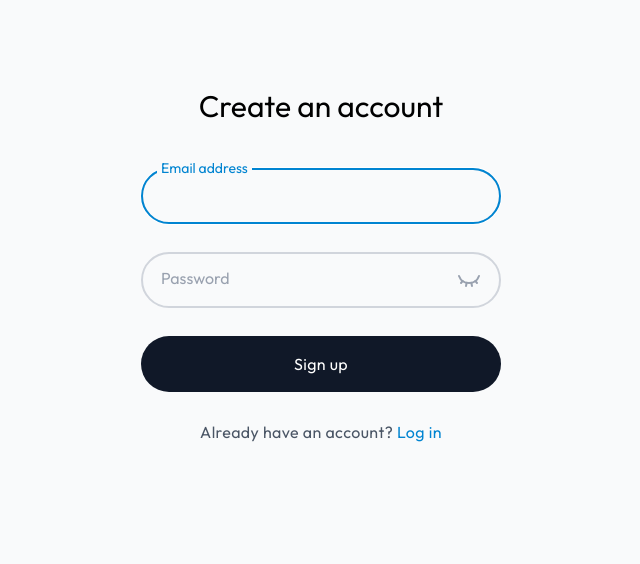
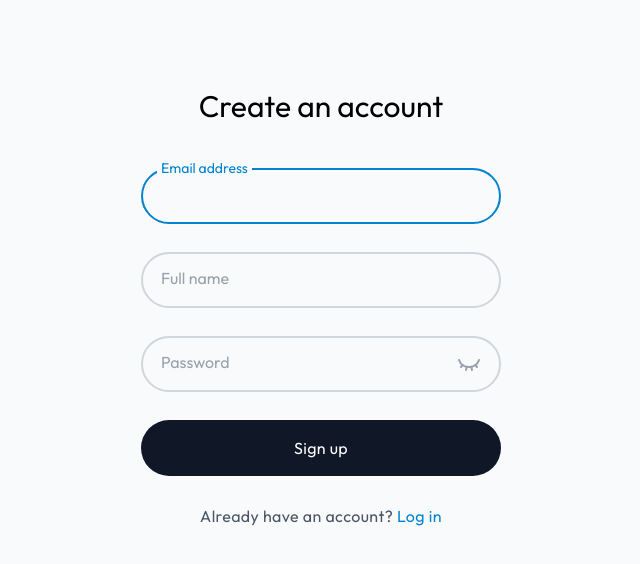
Before and after one commit to viveksingh-01/lumina, a React (Vite) app: page /auth/create-account in a window 1280 px wide. Shown: the top 564 px of the page, without its empty margins (319-959 px from the left). Built offline with nearby package versions, Linux system fonts and the light colour scheme; no server answers.

Commit message:
feat: add name input-field to the signup form

```diff
--- a/src/components/Signup/Signup.tsx
+++ b/src/components/Signup/Signup.tsx
@@ -49,6 +49,16 @@ const Signup: React.FC = () => {
             autoFocus={true}
           />
           <InputField
+            type="text"
+            name="name"
+            placeholder="Full name"
+            register={register("name", {
+              required: "Name is required",
+            })}
+            value={watch("name")}
+            error={errors.name?.message}
+          />
+          <InputField
             type="password"
             name="password"
             placeholder="Password"
--- a/src/types/form-data.ts
+++ b/src/types/form-data.ts
@@ -1,5 +1,6 @@
 export interface ISignupFormData {
   email: string;
+  name: string;
   password: string;
 }
 
```
